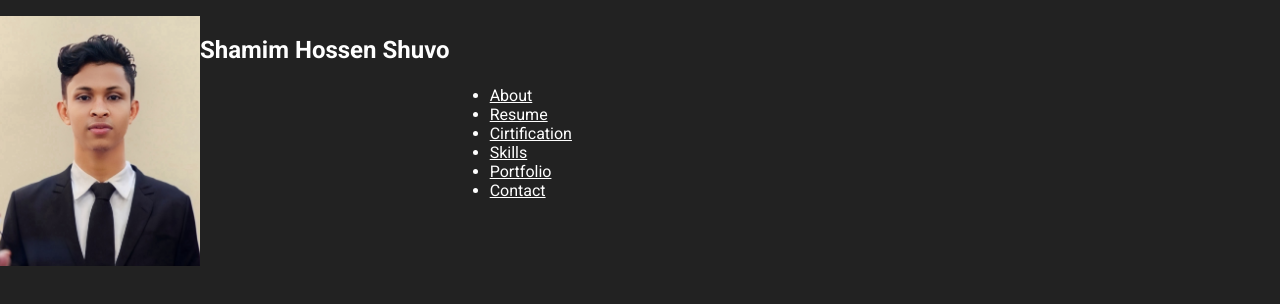
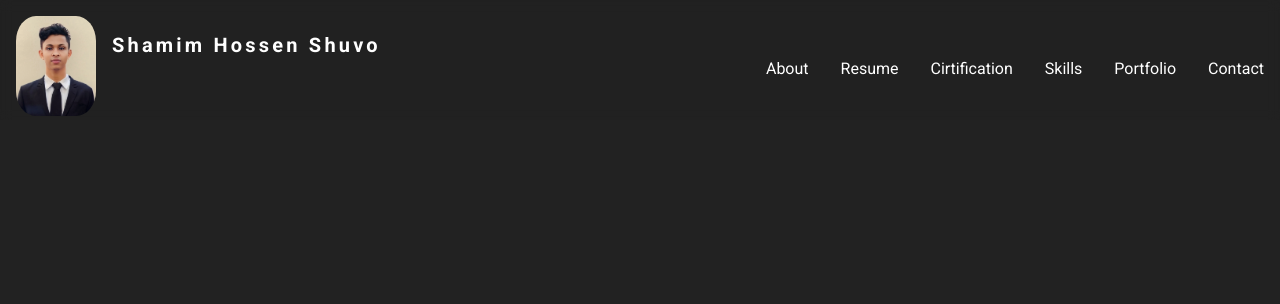
Before and after one commit to shamimhossenshuvo/portfolio, a plain HTML site: page index.html in a window 1280 px wide. Drawn offline with Linux system fonts and the light colour scheme.

Commit message:
navbar css

```diff
--- a/css/style.css
+++ b/css/style.css
@@ -11,10 +11,14 @@ body{
 }
 
 /* Nabbar styling */
-.navbar{
+.Navbar{
  position: sticky;
  top: 0;
  z-index: 1000;
+ background-color: rgba(34, 34, 34, 0.25);
+ backdrop-filter: blur(6px);
+ border-bottom: 2px solid #222;
+
 
 }
 
@@ -29,3 +33,48 @@ body{
  display: flex;
 
 }
+.logo{
+ border-radius: 25%;
+ margin: 0 1rem;
+
+}
+
+.nav-name{
+ font-size: 20px;
+ line-height: 1.5rem;
+ letter-spacing: 0.2rem;
+
+}
+
+.nav-right-container{
+ margin-left: auto;
+
+}
+
+.nav-items-container{
+  display: flex;
+  flex-wrap: wrap;
+}
+
+.nav-items{
+  margin: 1rem;
+  list-style-type: none;
+}
+.nav-items-links{
+ text-decoration: none;
+
+}
+
+.nav-items-links:hover{
+  color: rgb(238, 255, 0);
+}
+
+@media (max-width: 873px ) {
+  .Navbar-container{
+    display: block;
+  }
+
+  .nav-items-container{
+    padding: 0;
+  }
+}
--- a/index.html
+++ b/index.html
@@ -34,7 +34,7 @@
     <div class="Navbar-container">
        <div class="nav-left">
           <div class="nav-image">
-            <a href="#"><img src="./img/logo.JPG" alt="logo" width="200"></a>
+            <a href="#"><img src="./img/logo.JPG" alt="logo" width="80" class="logo"></a>
 
           </div>
           <div class="">
@@ -57,6 +57,10 @@
 
   </nav>
 
+  <!-- Hero section -->
+
+
+
 
 </body>
 </html>
```
